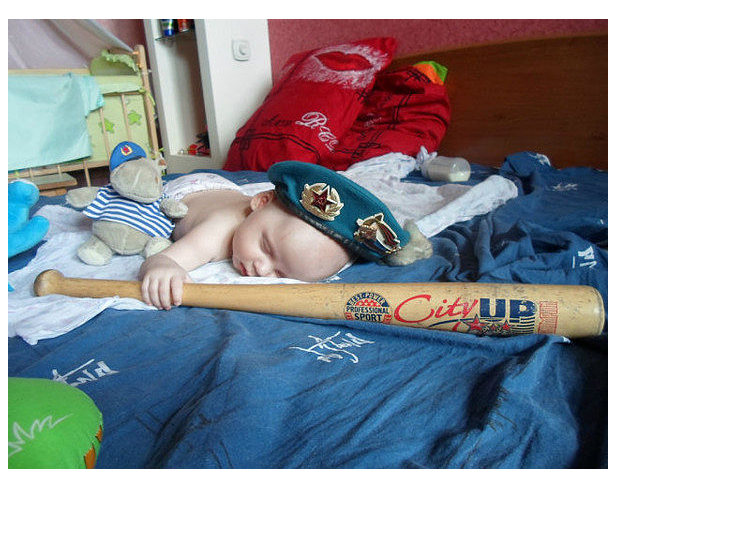
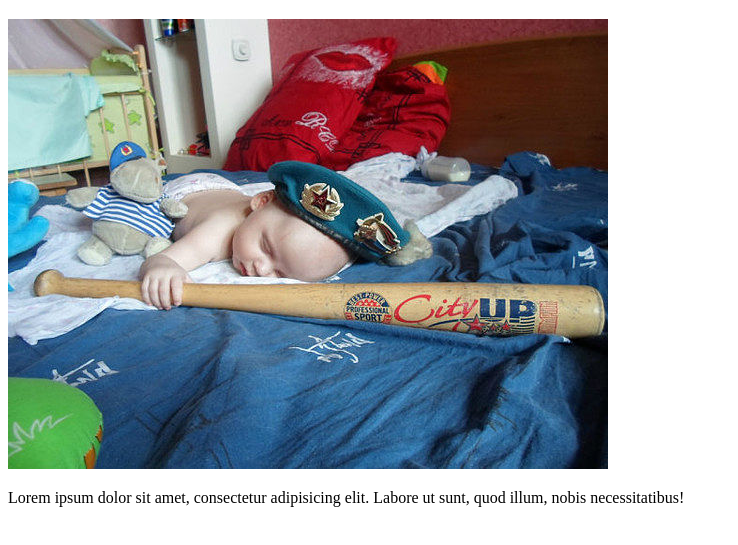
Before and after one commit to vem777/vemSgit, a plain HTML site: page index.html in a window 1280 px wide. Shown: the part 61-606 px from the top of the page, without its empty margins (0-738 px from the left). Drawn offline with Linux system fonts and the light colour scheme.

Commit message:
second commit vem work

```diff
--- a/index.html
+++ b/index.html
@@ -10,5 +10,6 @@
     <div>
         <img src="7972.jpg" alt="VDV">
     </div>
+    <p>Lorem ipsum dolor sit amet, consectetur adipisicing elit. Labore ut sunt, quod illum, nobis necessitatibus!</p>
 </body>
 </html>
```
